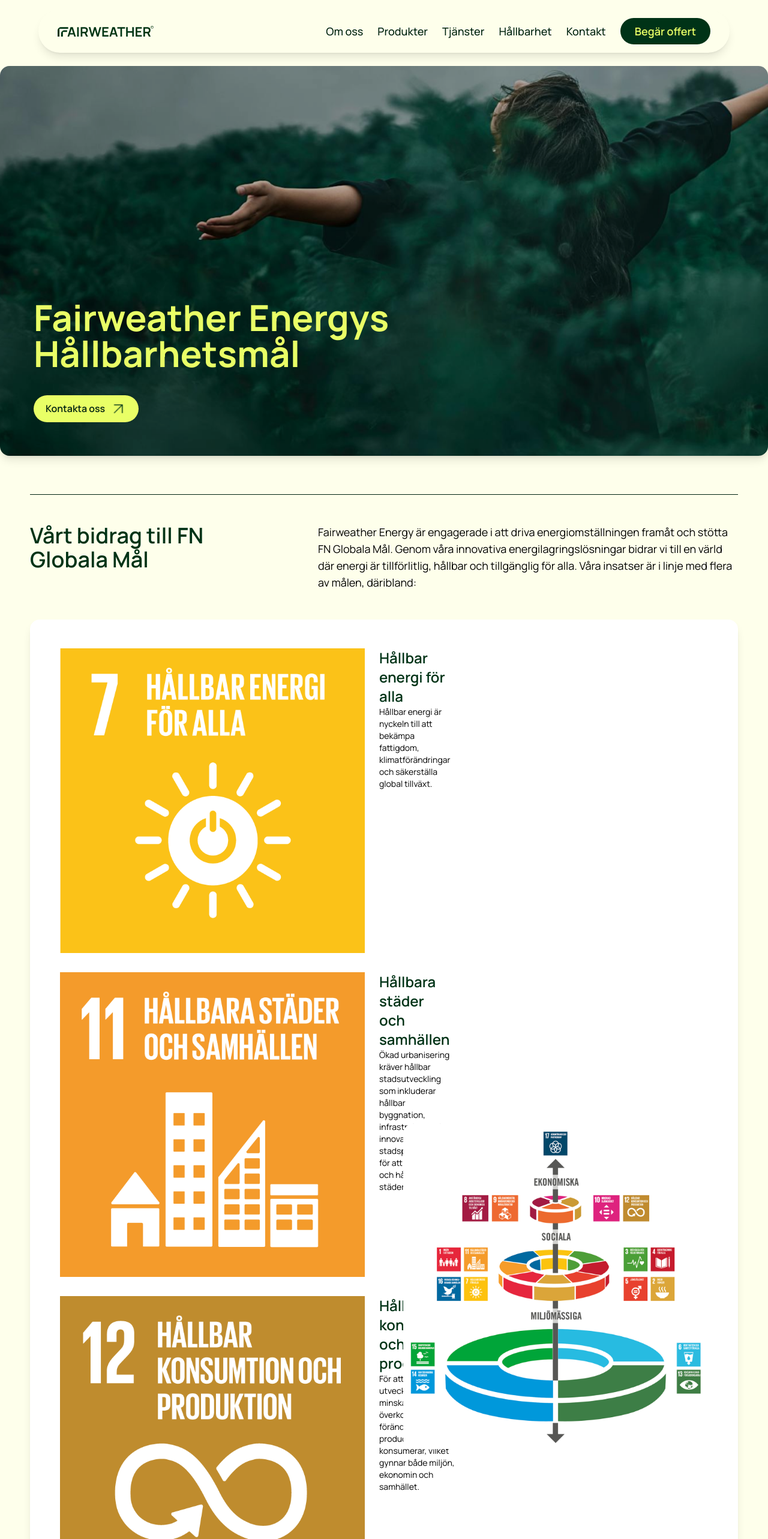
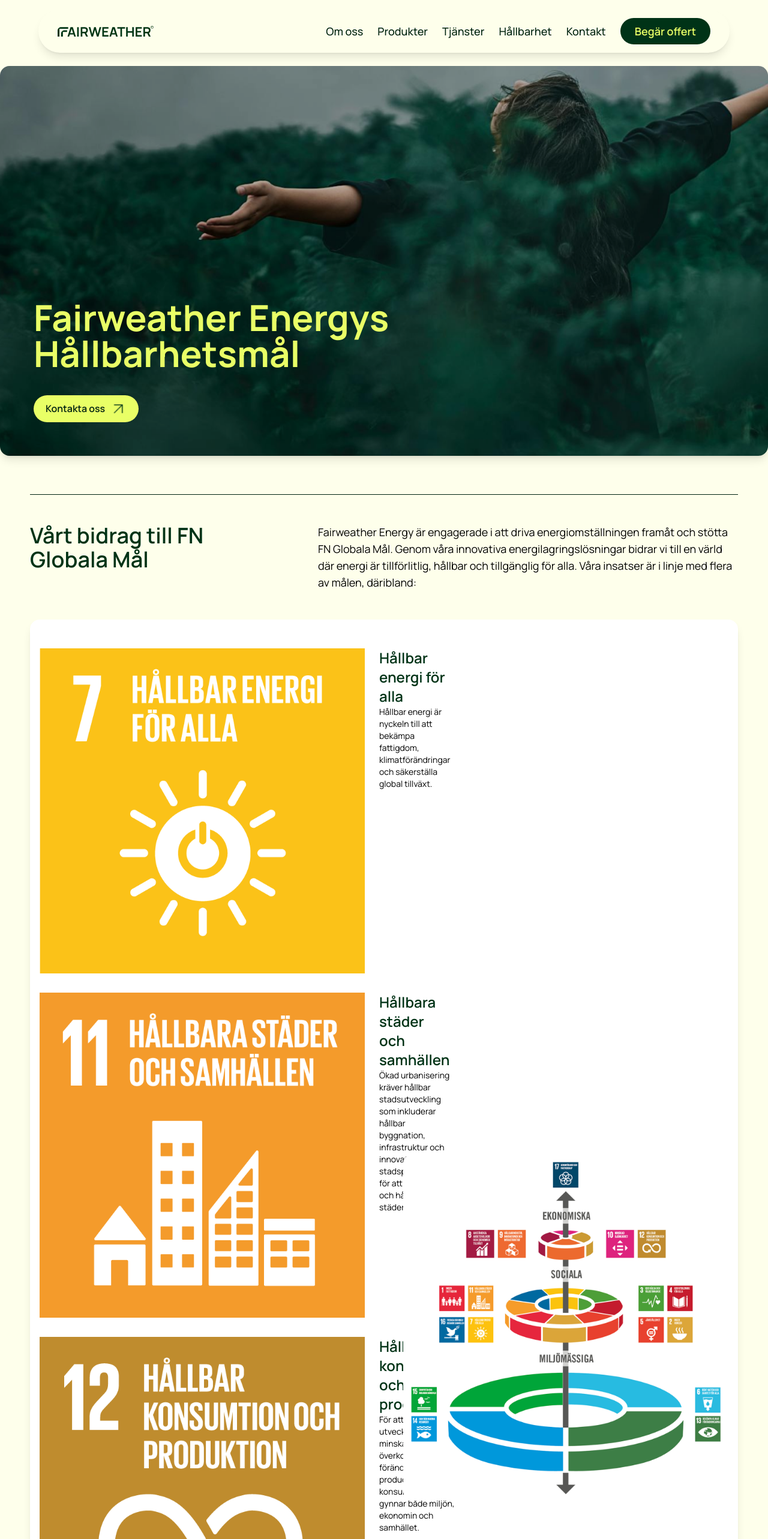
Before and after one commit to racl-fwg/fairweather-energy-app, a Next.js app: page /sustainability in a window 1280 px wide. Shown: the top 2566 px of the page at 60% size. Built offline with nearby package versions, Linux system fonts and the light colour scheme.

Commit message:
Updated margins in sustainability section

```diff
--- a/app/sustainability/GlobalGoals.tsx
+++ b/app/sustainability/GlobalGoals.tsx
@@ -28,7 +28,7 @@
 
       {/* White Background Container for Goals and Image */}
       <motion.div
-        className="bg-white shadow-lg rounded-2xl px-[50px] py-12 mx-auto max-w-[1200px]"
+        className="bg-white shadow-lg rounded-2xl px-2 md:px-4 py-12 mx-auto max-w-[1200px]"
       >
         {/* Content Wrapper with Animation */}
         <div className="flex flex-col lg:flex-row gap-16 items-stretch">
```
